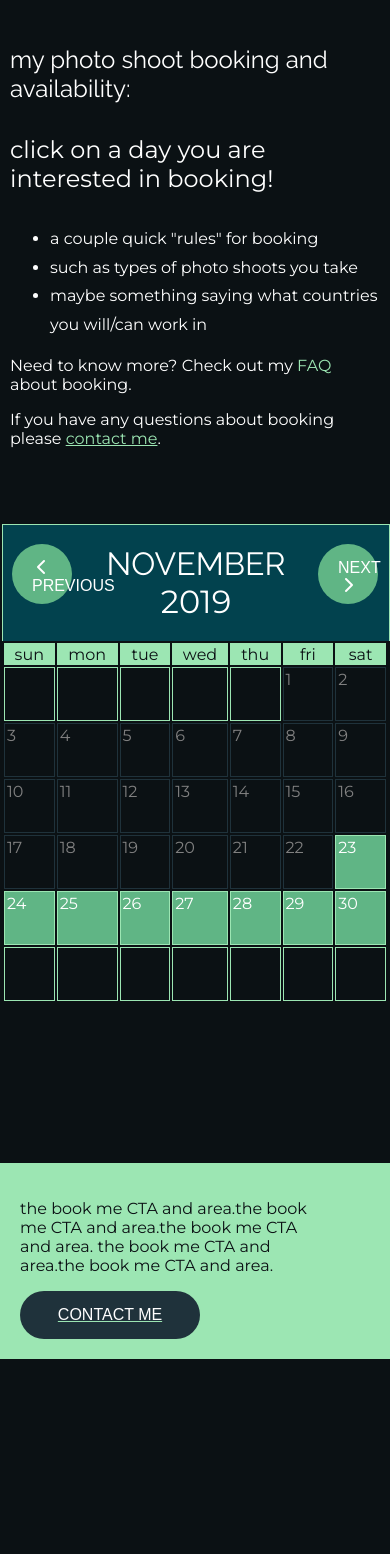
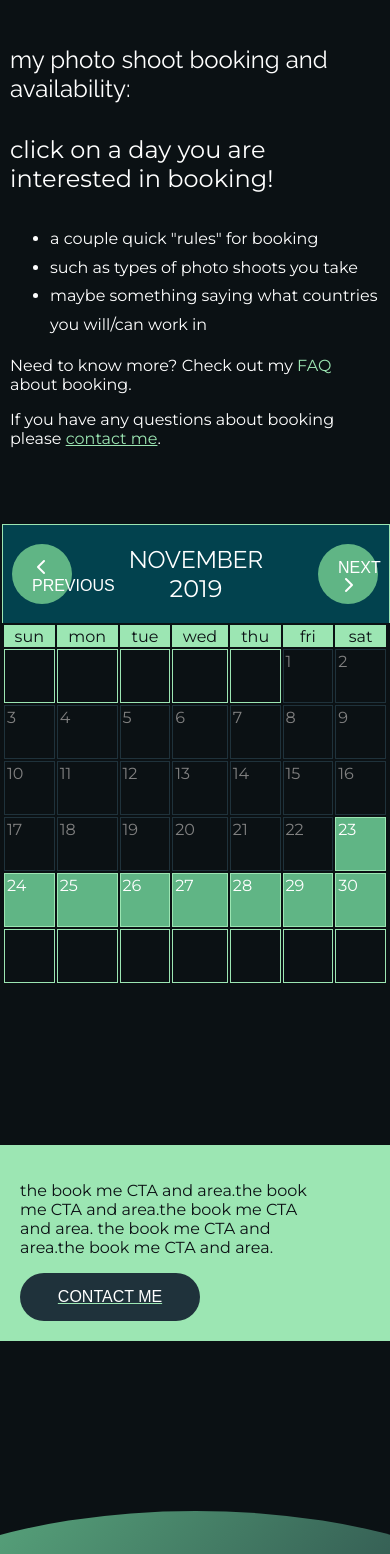
Before and after one commit to victoria-jones/jain-website, a React (Create React App) app: page /booking in a window 390 px wide. Shown: the part 251-1805 px from the top of the page. Built offline with nearby package versions, Linux system fonts and the light colour scheme; the HTML template or start-up script is replaced by a standard one.

Commit message:
finishing touches on mobile styles
a couple margin fixes

```diff
--- a/src/css/styles.css
+++ b/src/css/styles.css
@@ -670,6 +670,8 @@ footer {
     margin-left: 90px; }
   #calendar #cal {
     width: 100%; }
+    #calendar #cal caption {
+      font-size: 1.8em; }
     #calendar #cal td {
       height: 5em;
       overflow: hidden; }
@@ -796,6 +798,8 @@ footer {
     margin-right: 10px; }
     #contactForm #contactReason button {
       margin-right: 30px; }
+  #socialMedia {
+    margin-bottom: 0; }
   /*** Booking page ***/
   #bookingInfo {
     margin-left: 10px;
@@ -816,6 +820,8 @@ footer {
       height: 60px; }
       #calendar #cal #arrowWrap #next i {
         margin: 0; }
+    #calendar #cal caption {
+      font-size: 1.5em; }
     #calendar #cal th {
       font-size: 1em; }
     #calendar #cal td {
@@ -827,9 +833,11 @@ footer {
       #calendar #cal td p:nth-child(1) {
         font-size: 0;
         visibility: hidden; }
+  #contactForQuestions {
+    margin-bottom: 0; }
   /*** modal ***/
   .modalWrapper #modal {
-    margin: 90px auto; }
+    margin: 10px auto; }
     .modalWrapper #modal #modalBody button {
       margin: 40% auto 0 auto; }
   /*** 404 page ***/
--- a/src/main/components/calendar.js
+++ b/src/main/components/calendar.js
@@ -284,8 +284,6 @@ class Calendar extends Component {
 
     if(screenWidth <= 765) {
       changeStyles();
-    } else {
-      revertStyles();
     }
 
     function changeStyles() {
@@ -319,10 +317,6 @@ class Calendar extends Component {
 
     }
 
-    function revertStyles() {
-
-    }
-
   }
 
 
--- a/src/scss/styles.scss
+++ b/src/scss/styles.scss
@@ -1277,6 +1277,7 @@ footer {
         //width: 100%;
         //font-size: 2em; text-transform: uppercase; font-family: $raleway;
         //padding: 20px 0;
+        font-size: 1.8em;
         #calYear {
           //font-family: $montserrat;
         }
@@ -1660,7 +1661,8 @@ footer {
       }
     }
   }
-  #socialMedia{
+  #socialMedia {
+    margin-bottom: 0;
     ul {
       //margin: 0 auto;
       li {
@@ -1735,6 +1737,7 @@ footer {
         //font-size: 2em; text-transform: uppercase; font-family: $raleway;
         //padding: 20px 0;
         //margin: 0 auto;
+        font-size: 1.5em;
         #calYear {
           //font-family: $montserrat;
         }
@@ -1789,6 +1792,7 @@ footer {
   }
   #contactForQuestions {
     //margin-top: 10em;
+    margin-bottom: 0;
   }
 
   /*** modal ***/
@@ -1796,7 +1800,8 @@ footer {
     #modal {
       //width: 90%; height: 80%;
       //margin: 10vh auto;
-      margin: 90px auto;
+      margin: 10px auto;
+      //margin: 90px auto;
       //padding: 20px;
       .closeBtn {
         //width: 35px; height: 35px;
```
